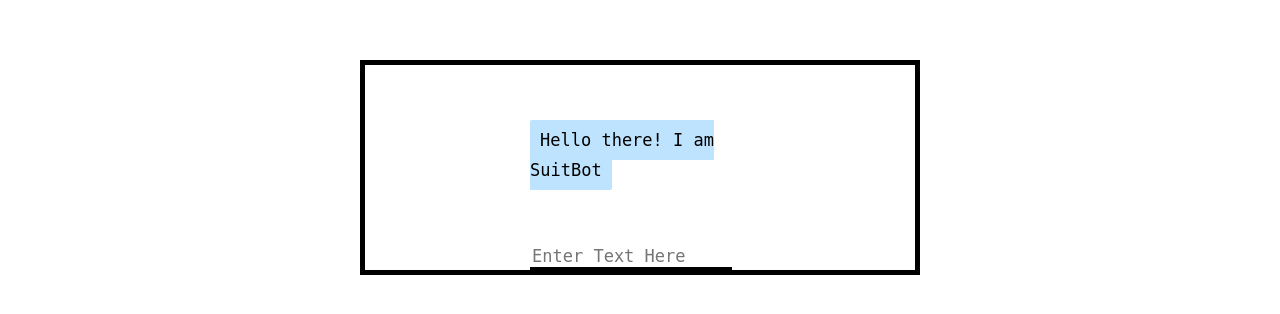
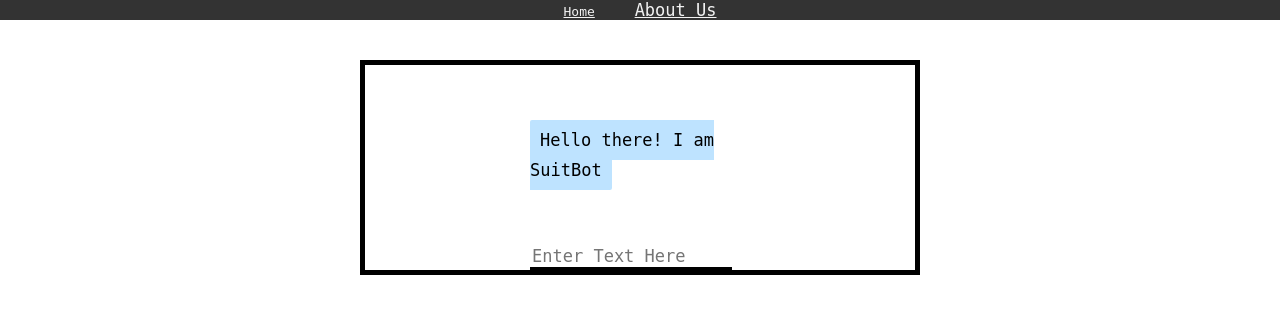
Before and after one commit to DonovanB6/SuitTechnology, a Flask app: page / in a window 1280 px wide. Shown: the top 314 px of the page. Run offline with Flask 2, Linux system fonts and the light colour scheme; some libraries are stand-ins or nearby versions.

Commit message:
Added Navigation Bar

```diff
--- a/templates/index.html
+++ b/templates/index.html
@@ -1,6 +1,19 @@
 <!DOCTYPE html>
 <html>
 <title>SuitBot</title>
+
+<style>
+      .topNav {
+            background-color: #333;
+            position: fixed;
+            z-index: 1;
+            top: 0;
+            left: 0;
+            width: 100%;
+            align-items:center
+        }
+ </style>
+
 <head>
 
 <script src="https://ajax.googleapis.com/ajax/libs/jquery/3.2.1/jquery.min.js"></script>
@@ -85,6 +98,11 @@
 
 </head>
     <body>
+
+    <div class="topNav" style="text-align:center" >
+  <a class="active" href="#home" style="color: #f2f2f2;padding: 14px 16px;">Home</a>
+  <a href="../templates/about.html" style="color: #f2f2f2;padding: 14px 16px;font-size: 17px;">About Us</a>
+</div>
         <div class="boxed">
         <div>
             <div id="chatbox">
```
